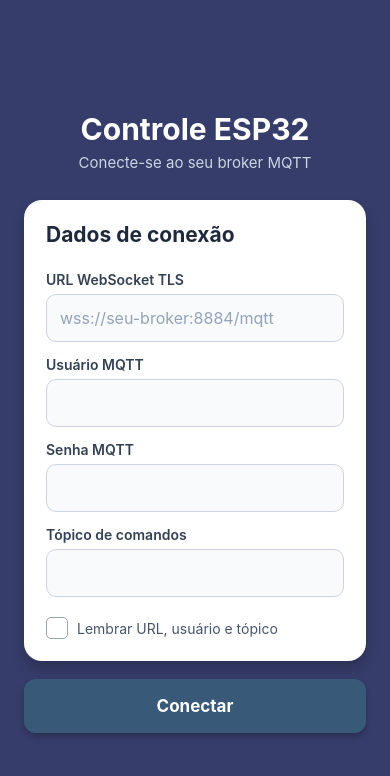
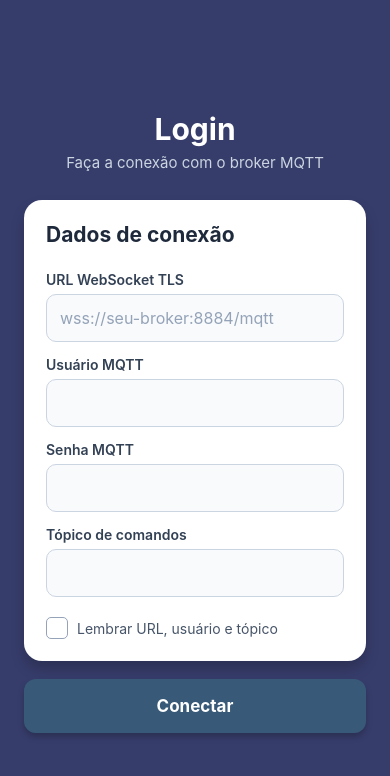
Before and after one commit to jonas-ar/controleArESP32, a React Native app: screen / in a window 390 px wide. Shown: the top 776 px of the page. Built offline with nearby package versions, Linux system fonts and the light colour scheme.

Commit message:
update: atualizado texto de login

```diff
--- a/src/pages/login/index.tsx
+++ b/src/pages/login/index.tsx
@@ -106,8 +106,8 @@
     <KeyboardAvoidingView style={style.container} behavior={Platform.OS === "ios" ? "padding" : "height"}>
       <ScrollView contentContainerStyle={style.scrollContent} keyboardShouldPersistTaps="handled">
         <View style={style.content}>
-          <Text style={style.appTitle}>Controle ESP32</Text>
-          <Text style={style.appSubtitle}>Conecte-se ao seu broker MQTT</Text>
+          <Text style={style.appTitle}>Login</Text>
+          <Text style={style.appSubtitle}>Faça a conexão com o broker MQTT</Text>
 
           <View style={style.formCard}>
             <Text style={style.formTitle}>Dados de conexão</Text>
```
